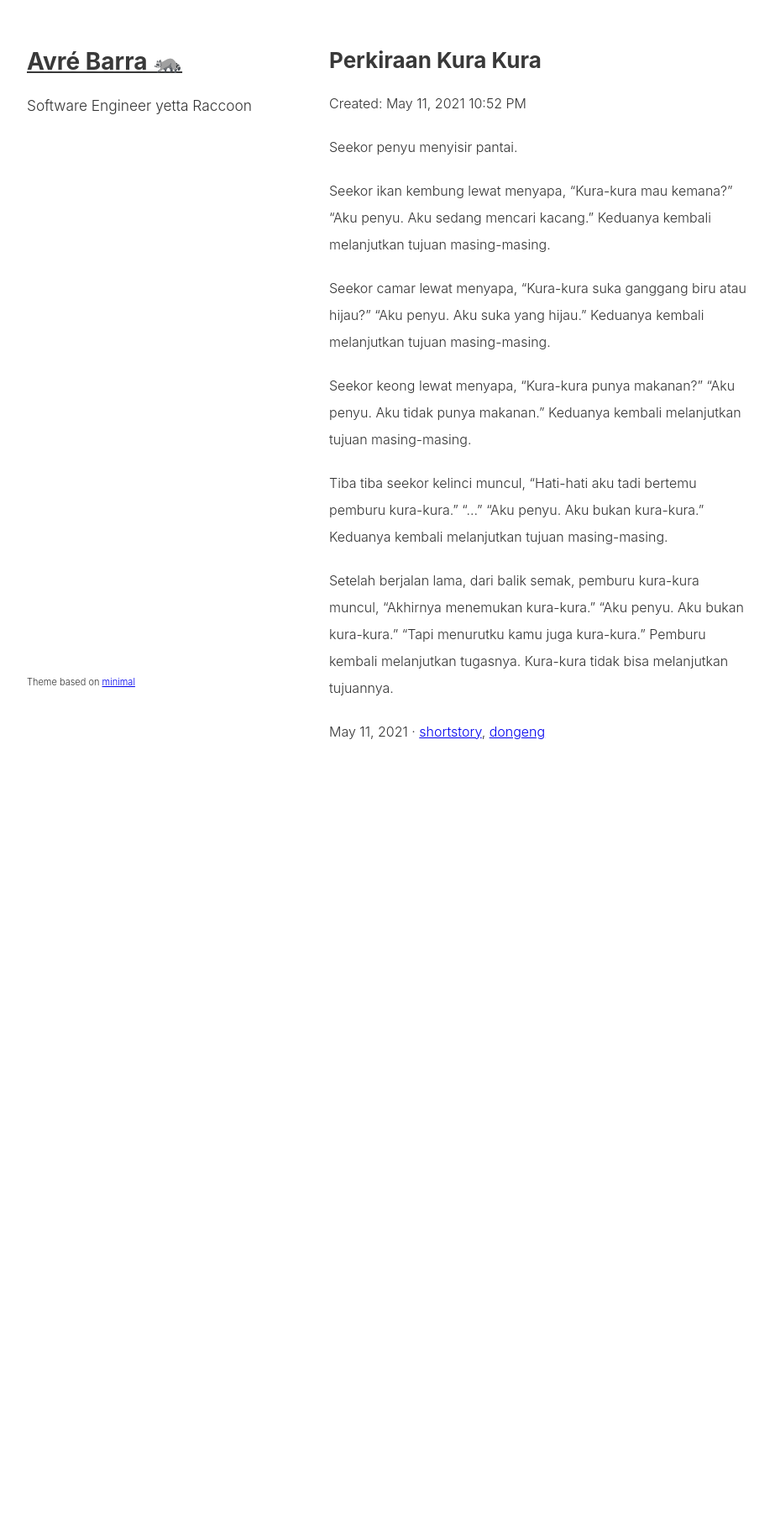
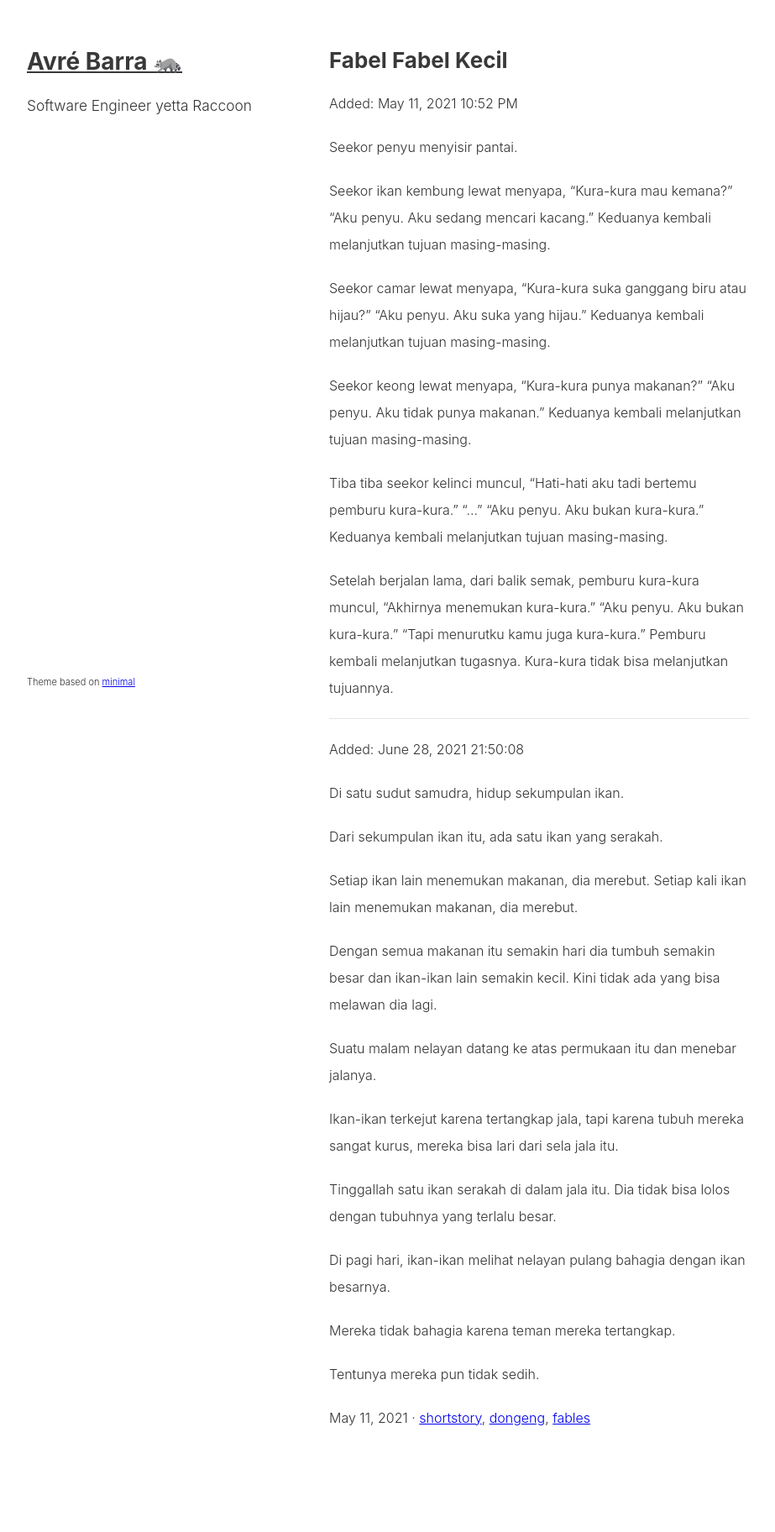
Before and after one commit to avrebarra/avrebarra.github.io, a Jekyll site: the page built from _posts/2021-05-11-fabel-fabel-kecil.md, in a window 1280 px wide. Shown: the whole page at 84% size, without its empty margins (178-1101 px from the left). Built offline with Jekyll 4.4.1, drawn with Linux system fonts in a browser that asks for light colours; before the commit the page ends 1007 px from its top, so only the background shows below that.

Commit message:
Update and rename 2021-05-11-perkiraan-kura-kura.md to 2021-05-11-fabel-fabel-kecil.md

```diff
--- a/_posts/2021-05-11-perkiraan-kura-kura.md
+++ b/_posts/2021-05-11-fabel-fabel-kecil.md
@@ -1,12 +1,12 @@
 ---
 layout: post
-title: Perkiraan Kura Kura
+title: Fabel Fabel Kecil
 description:
 summary:
-tags: [shortstory, dongeng]
+tags: [shortstory, dongeng, fables]
 ---
 
-Created: May 11, 2021 10:52 PM
+Added: May 11, 2021 10:52 PM
 
 Seekor penyu menyisir pantai.
 
@@ -19,3 +19,27 @@ Seekor keong lewat menyapa, “Kura-kura punya makanan?” “Aku penyu. Aku tid
 Tiba tiba seekor kelinci muncul, “Hati-hati aku tadi bertemu pemburu kura-kura.” “…” “Aku penyu. Aku bukan kura-kura.” Keduanya kembali melanjutkan tujuan masing-masing.
 
 Setelah berjalan lama, dari balik semak, pemburu kura-kura muncul, “Akhirnya menemukan kura-kura.” “Aku penyu. Aku bukan kura-kura.” “Tapi menurutku kamu juga kura-kura.” Pemburu kembali melanjutkan tugasnya. Kura-kura tidak bisa  melanjutkan tujuannya.
+
+---
+
+Added: June 28, 2021 21:50:08
+
+Di satu sudut samudra, hidup sekumpulan ikan.
+
+Dari sekumpulan ikan itu, ada satu ikan yang serakah.
+
+Setiap ikan lain menemukan makanan, dia merebut. Setiap kali ikan lain menemukan makanan, dia merebut.
+
+Dengan semua makanan itu semakin hari dia tumbuh semakin besar dan ikan-ikan lain semakin kecil. Kini tidak ada yang bisa melawan dia lagi.
+
+Suatu malam nelayan datang ke atas permukaan itu dan menebar jalanya.
+
+Ikan-ikan terkejut karena tertangkap jala, tapi karena tubuh mereka sangat kurus, mereka bisa lari dari sela jala itu.
+
+Tinggallah satu ikan serakah di dalam jala itu. Dia tidak bisa lolos dengan tubuhnya yang terlalu besar.
+
+Di pagi hari, ikan-ikan melihat nelayan pulang bahagia dengan ikan besarnya.
+
+Mereka tidak bahagia karena teman mereka tertangkap.
+
+Tentunya mereka pun tidak sedih.
```
